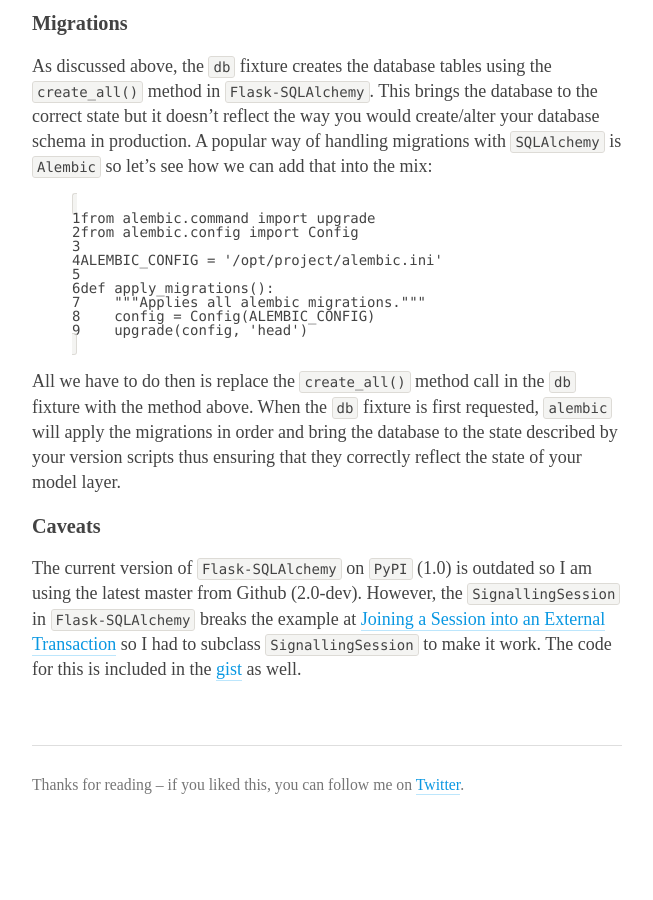
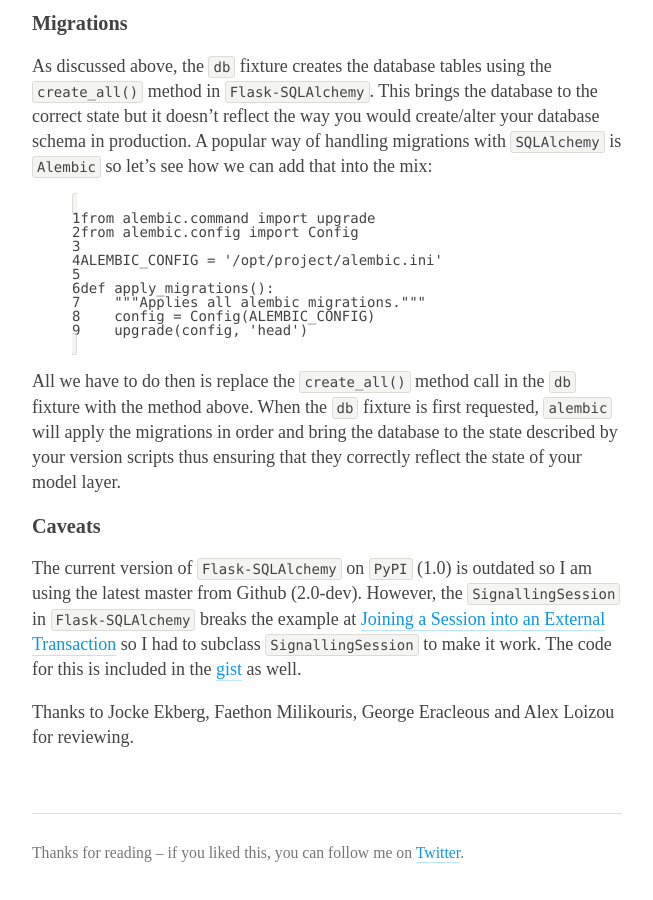
Before and after one commit to alexmic/alexmic.github.com, a Jekyll site: the page built from _posts/2013-12-08-flask-sqlalchemy-pytest.md, in a window 1280 px wide and 900 px high, scrolled down 3591 px. Shown: the whole window, without its empty margins (313-966 px from the left). Built offline with Jekyll 4.4.1, drawn with Linux system fonts in a browser that asks for light colours; before the commit the page ends 4423 px from its top, so only the background shows below that.

Commit message:
Publish flask-sqlalchemy post

````diff
--- a/_posts/2013-12-08-flask-sqlalchemy-pytest.md
+++ b/_posts/2013-12-08-flask-sqlalchemy-pytest.md
@@ -168,3 +167,5 @@
 ### Caveats
 
 The current version of ```Flask-SQLAlchemy``` on ```PyPI``` (1.0) is outdated so I am using the latest master from Github (2.0-dev). However, the ```SignallingSession``` in ```Flask-SQLAlchemy``` breaks the example at [Joining a Session into an External Transaction](http://docs.sqlalchemy.org/en/latest/orm/session.html#joining-a-session-into-an-external-transaction) so I had to subclass ```SignallingSession``` to make it work. The code for this is included in the [gist](https://gist.github.com/alexmic/7857543) as well.
+
+Thanks to Jocke Ekberg, Faethon Milikouris, George Eracleous and Alex Loizou for reviewing.
````
Also changed, not shown: other parts of _posts/2013-12-08-flask-sqlalchemy-pytest.md (+0 -1 lines).
